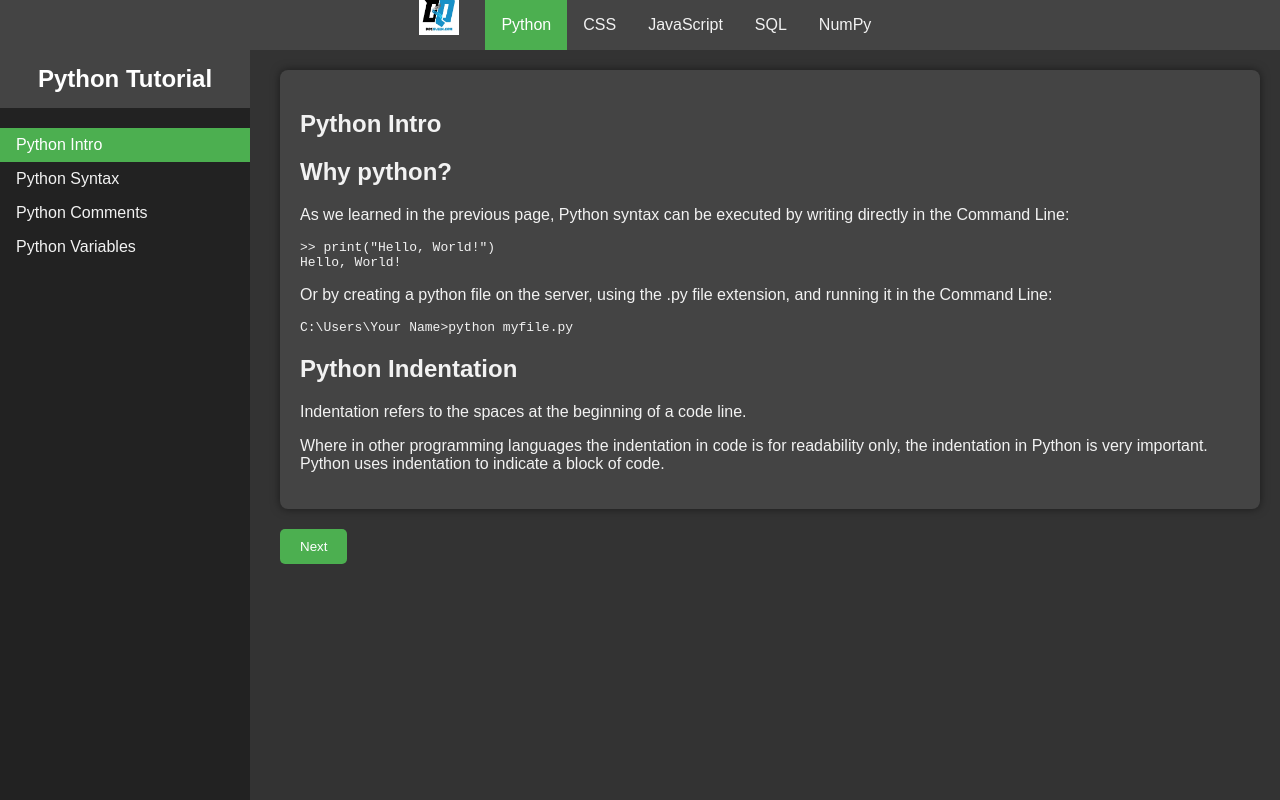
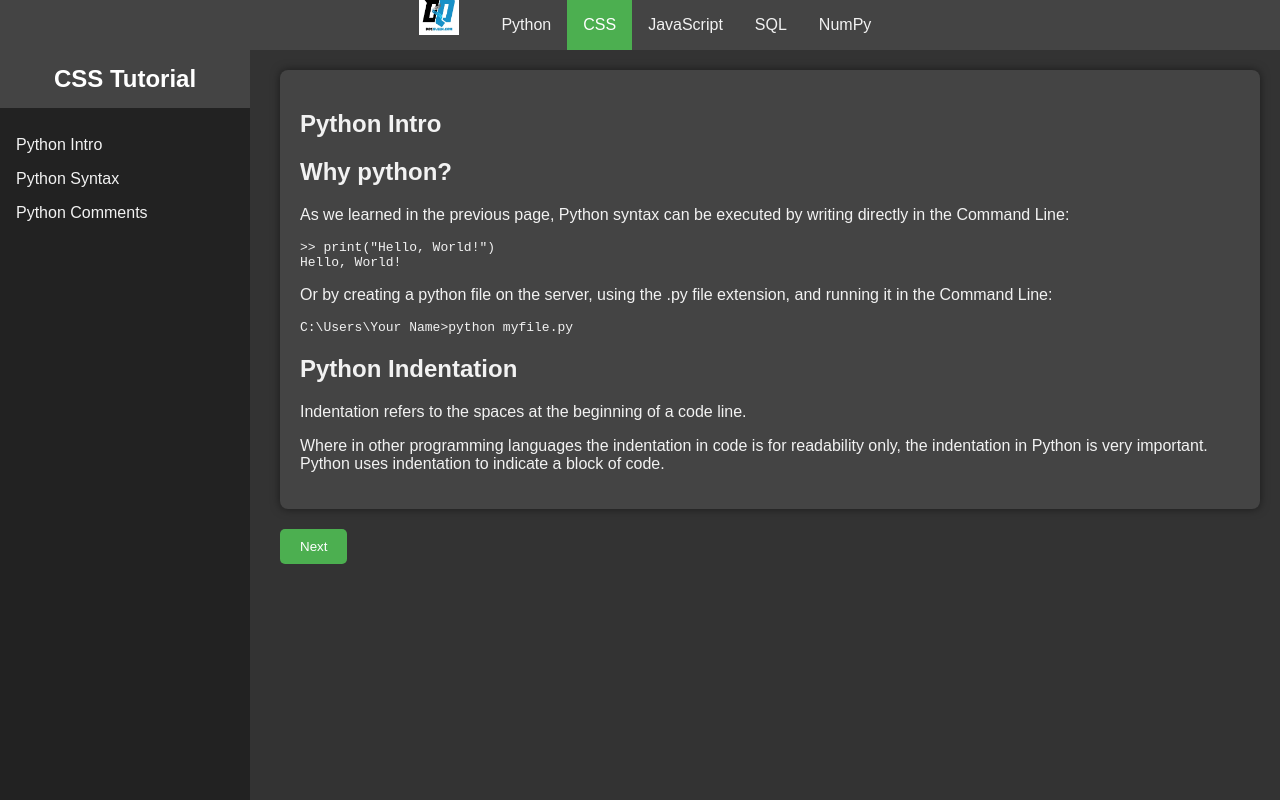
Before and after one commit to Pokrel/DevOpsHub, a plain HTML site: page docs/css.html in a window 1280 px wide. Drawn offline with Linux system fonts and the light colour scheme.

Commit message:
created css

```diff
--- a/docs/css.html
+++ b/docs/css.html
@@ -12,19 +12,18 @@
         <a href="index.html">
             <img src="images/logo.png" alt="Logo" class="logo">
         </a>
-        <a href="python.html" class="active">Python</a>
-        <a href="css.html">CSS</a>
+        <a href="python.html">Python</a>
+        <a href="css.html" class="active">CSS</a>
         <a href="javascript.html">JavaScript</a>
         <a href="sql.html">SQL</a>
         <a href="numpy.html">NumPy</a>
     </div>
     <div class="sidebar">
-        <h2>Python Tutorial</h2>
+        <h2>CSS Tutorial</h2>
         <ul>
-            <li><a href="pages/python_intro.html">Python Intro</a></li>
-            <li><a href="pages/python_syntax.html">Python Syntax</a></li>
-            <li><a href="pages/python_comments.html">Python Comments</a></li>
-            <li><a href="pages/python_variables.html">Python Variables</a></li>
+            <li><a href="pages/css_intro.html">Python Intro</a></li>
+            <li><a href="pages/css_syntax.html">Python Syntax</a></li>
+            <li><a href="pages/css_comments.html">Python Comments</a></li>
         </ul>
     </div>
     <div class="main-content">
```
